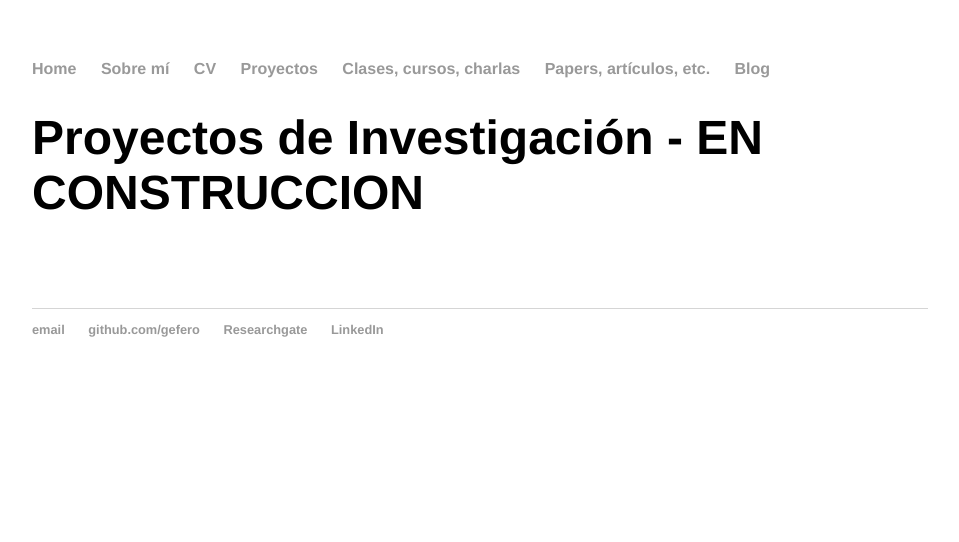
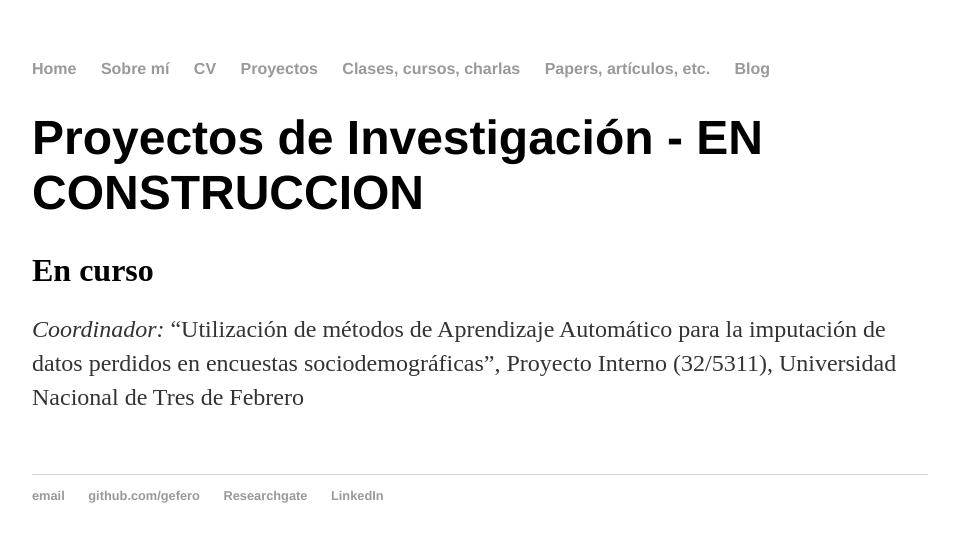
Before and after one commit to gefero/gefero.github.io, a Jekyll site: the page built from proyects/index.html, in a window 1280 px wide. Shown: the top 542 px of the page, without its empty margins (160-1119 px from the left). Built offline with Jekyll 4.4.1, drawn with Linux system fonts in a browser that asks for light colours.

Commit message:
Updt proyects

```diff
--- a/proyects/index.html
+++ b/proyects/index.html
@@ -4,8 +4,8 @@ title: Proyectos
 ---
 <div class="blurb">
 	<h1>Proyectos de Investigación - EN CONSTRUCCION</h1>
-	<h2><font size="6"></font></h2>
+	<h2><font size="6">En curso</font></h2>
+	<p><i>Coordinador:</i> “Utilización de métodos de Aprendizaje Automático para la imputación de datos perdidos en encuestas sociodemográficas”, Proyecto Interno (32/5311), Universidad Nacional de Tres de Febrero</p>
 	<br>
-	<h2><font size="6"></font></h2>
 	<br>
 </div><!-- /.blurb -->
```
